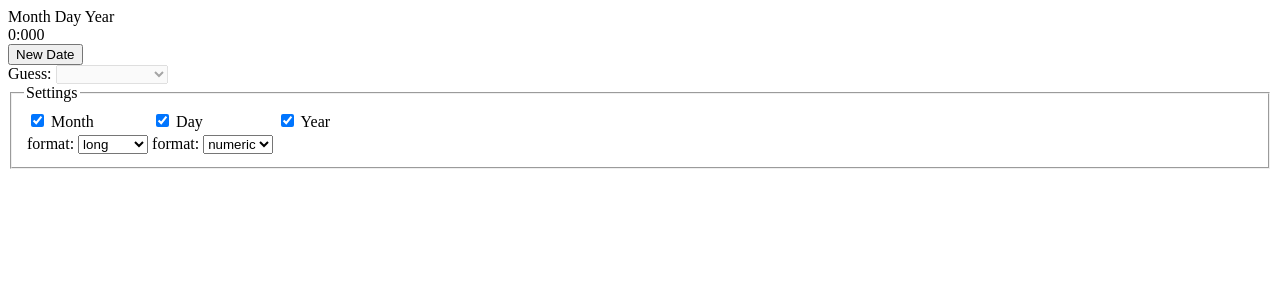
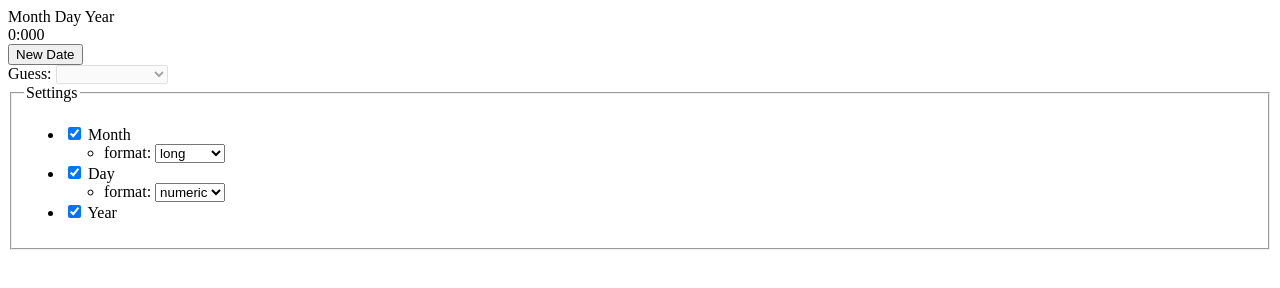
Before and after one commit to juangutie/date-calculation-timer, a plain HTML site: page index.html in a window 1280 px wide. Drawn offline with Linux system fonts and the light colour scheme.

Commit message:
feat: convert settings table to list
Should make more sense semantically.

```diff
--- a/index.html
+++ b/index.html
@@ -27,21 +27,12 @@
 </div>
 <fieldset class="js-settings">
     <legend>Settings</legend>
-    <table>
-        <thead>
-            <tr>
-                <td>
+    <ul>
+        <li>
             <input type="checkbox" id="html-month" class="js-month" checked="true">
             <label for="html-month">Month</label>
-                <td>
-                    <input type="checkbox" id="html-day" class="js-day" checked="true">
-                    <label for="html-day">Day</label>
-                <td>
-                    <input type="checkbox" id="html-year" class="js-year" checked="true">
-                    <label for="html-year">Year</label>
-        <tbody>
-            <tr>
-                <td>
+            <ul>
+                <li>
                     <label for="html-month-format">format:</label>
                     <select id="html-month-format" class="js-month-format">
                     <option value="long">long</option>
@@ -49,13 +40,22 @@
                     <option value="2-digit">2-digit</option>
                     <option value="numeric">numeric</option>
                     </select>
-                <td>
+            </ul>
+        <li>
+            <input type="checkbox" id="html-day" class="js-day" checked="true">
+            <label for="html-day">Day</label>
+            <ul>
+                <li>
                     <label for="html-day-format">format:</label>
                     <select id="html-day-format" class="js-day-format">
                         <option value="numeric">numeric</option>
                         <option value="2-digit">2-digit</option>
                     </select>
-    </table>
+            </ul>
+    <li>
+        <input type="checkbox" id="html-year" class="js-year" checked="true">
+        <label for="html-year">Year</label>
+    </ul>
 </fieldset>
 <script>
 /****************************************************************************/
```
Lines whose indentation alone changed are shown as unchanged.
